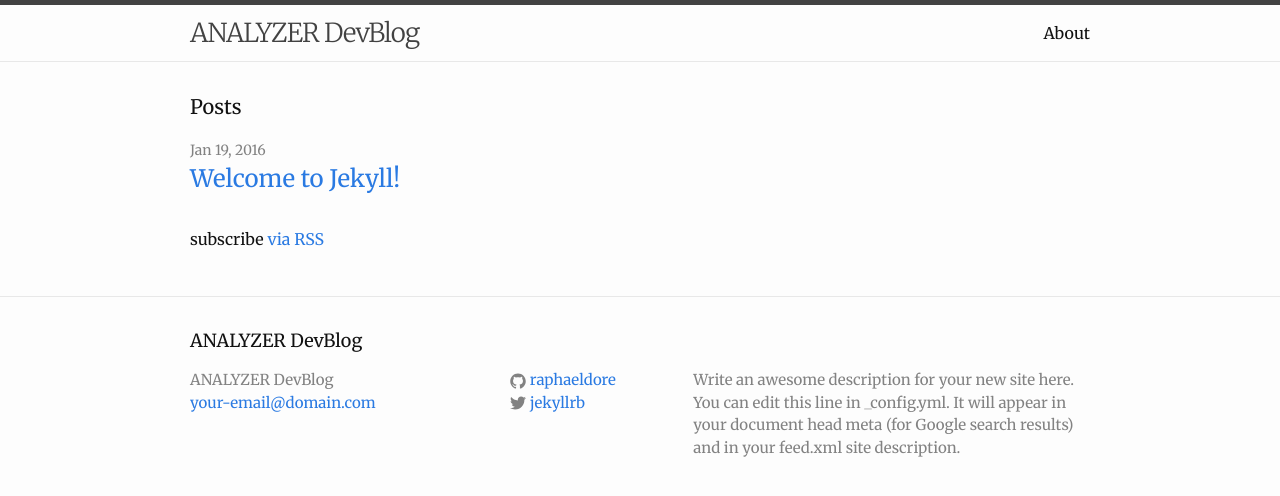
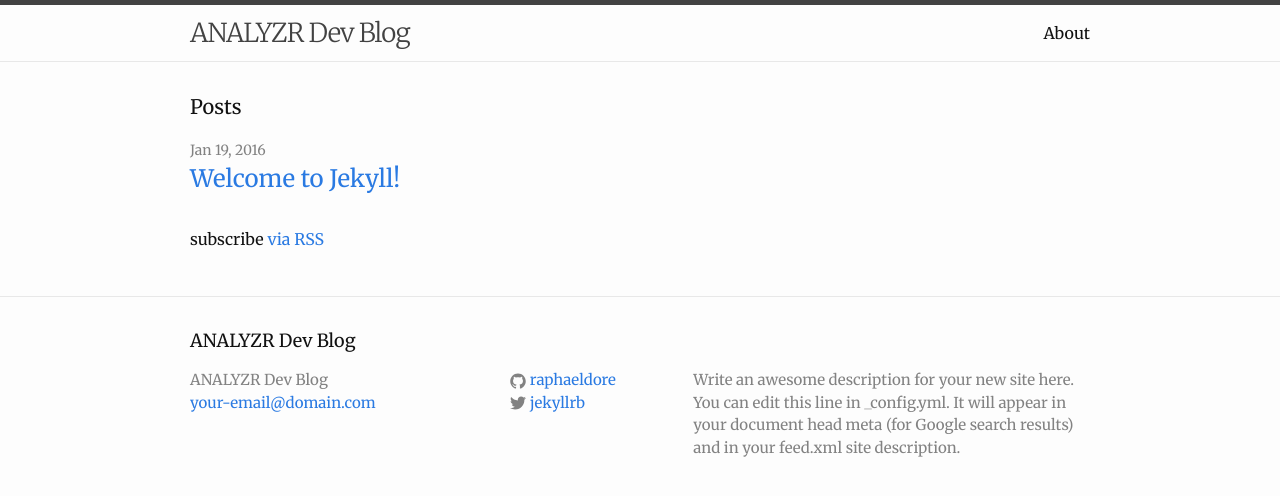
Before and after one commit to raphaeldore/analyzr, a Jekyll site: the page built from index.html, in a window 1280 px wide. Shown: the top 496 px of the page. Built offline with Jekyll 4.4.1, drawn with Linux system fonts in a browser that asks for light colours.

Commit message:
mise à jour titre du site

```diff
--- a/_config.yml
+++ b/_config.yml
@@ -6,7 +6,7 @@
 # 'jekyll serve'. If you change this file, please restart the server process.
 
 # Site settings
-title: ANALYZER DevBlog
+title: ANALYZR Dev Blog
 email: your-email@domain.com
 description: > # this means to ignore newlines until "baseurl:"
   Write an awesome description for your new site here. You can edit this
```
